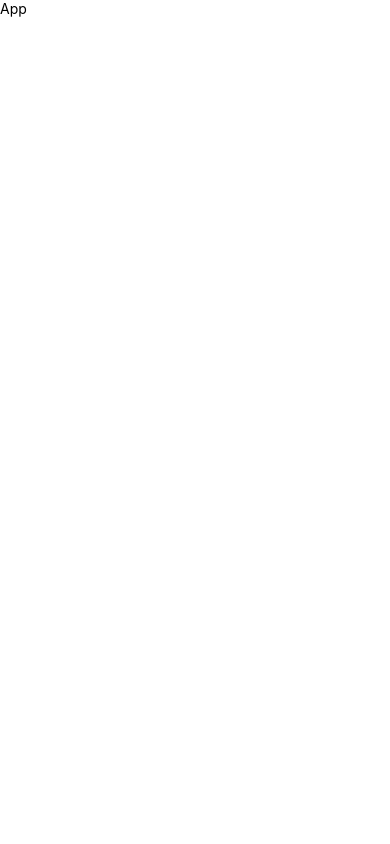
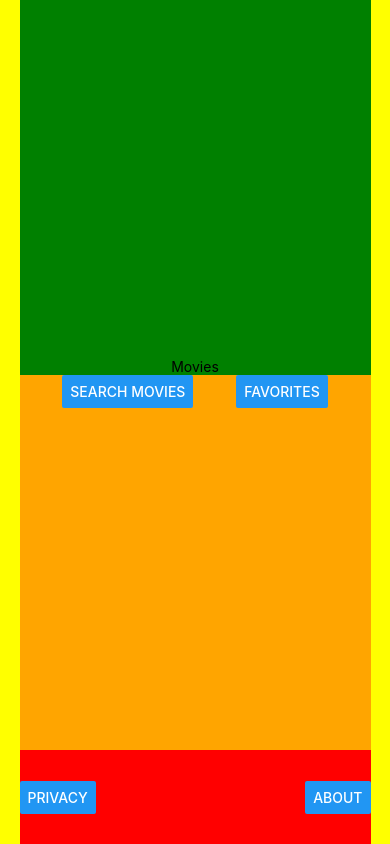
Before and after one commit to Edualvesilva/cinephiles-choice, a React Native app: screen / in a window 390 px wide. Built offline with nearby package versions, Linux system fonts and the light colour scheme.

Commit message:
Update App.js

```diff
--- a/App.js
+++ b/App.js
@@ -1,14 +1,63 @@
-import { SafeAreaView, StatusBar, StyleSheet, Text, View } from "react-native";
+import {
+  Button,
+  SafeAreaView,
+  StatusBar,
+  StyleSheet,
+  Text,
+  View,
+} from "react-native";
 
 export default function App() {
   return (
     <>
       <StatusBar barStyle="light-content" />
-      <SafeAreaView>
-        <Text>App</Text>
+      <SafeAreaView style={styles.container}>
+        <View style={styles.viewLogo}>
+          <Text>Movies</Text>
+        </View>
+        <View style={styles.viewButtons}>
+          <Button title="Search Movies" />
+          <Button title="Favorites" />
+        </View>
+        <View style={styles.footer}>
+          <Button title="Privacy" />
+          <Button title="About" />
+        </View>
       </SafeAreaView>
     </>
   );
 }
 
-const styles = StyleSheet.create({});
+const styles = StyleSheet.create({
+  container: { backgroundColor: "yellow", flex: 1, padding: "auto" },
+  viewLogo: {
+    backgroundColor: "green",
+    flex: 4,
+    width: "90%",
+    marginLeft: "auto",
+    marginRight: "auto",
+    textAlign: "center",
+    alignItems: "center",
+    justifyContent: "flex-end",
+  },
+  viewButtons: {
+    backgroundColor: "orange",
+    flex: 4,
+    justifyContent: "space-evenly",
+    flexDirection: "row",
+    alignItems: "flex-start",
+    marginLeft: "auto",
+    marginRight: "auto",
+    width: "90%",
+  },
+  footer: {
+    backgroundColor: "red",
+    flex: 1,
+    width: "90%",
+    marginLeft: "auto",
+    marginRight: "auto",
+    flexDirection: "row",
+    justifyContent: "space-between",
+    alignItems: "center",
+  },
+});
```
